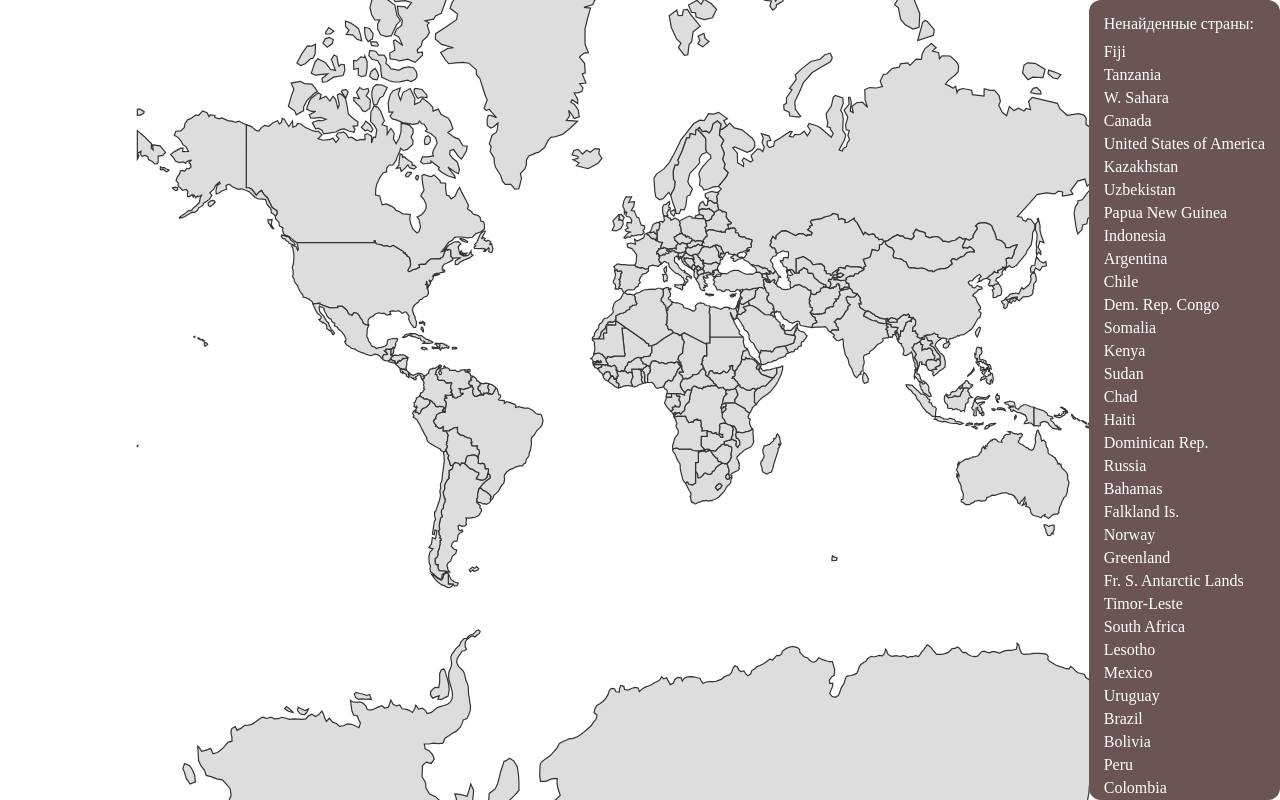
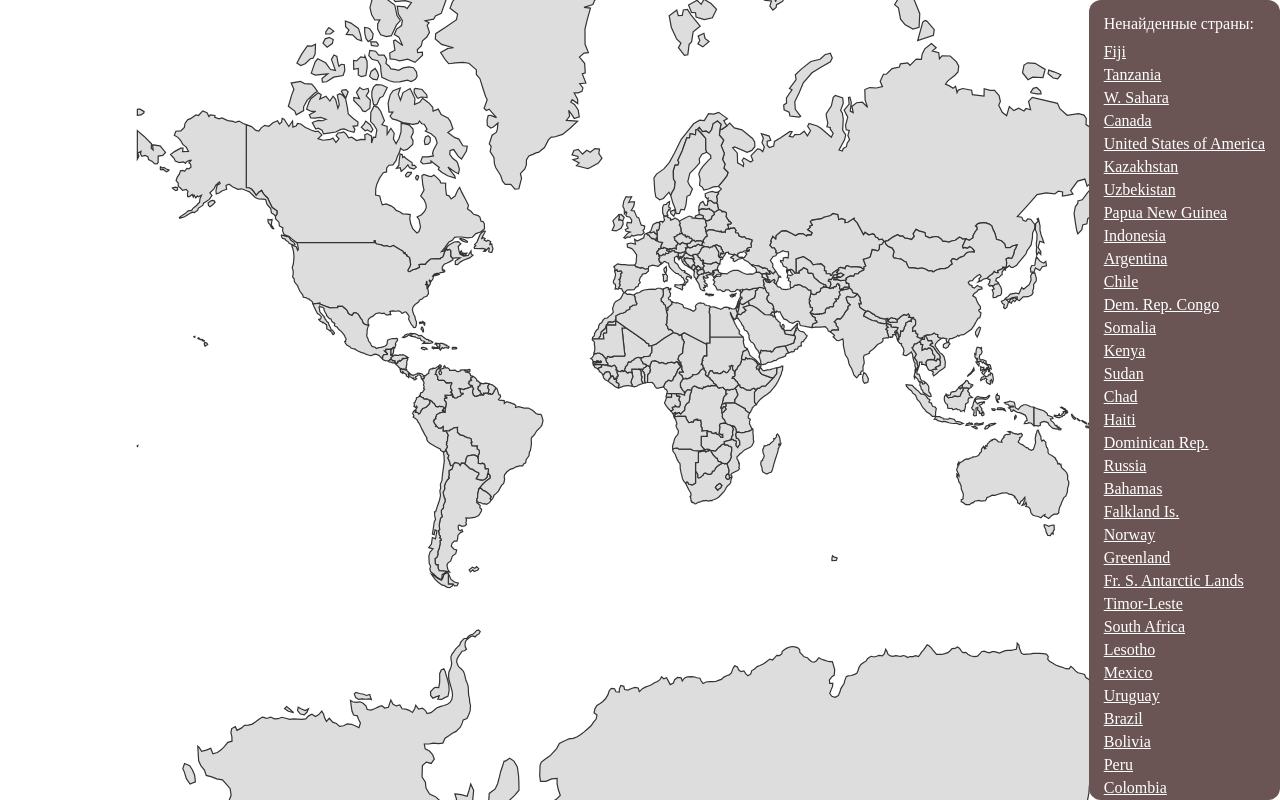
Before and after one commit to LizKa2091/guess-country-on-map, a React (Vite) app: page / in a window 1280 px wide. Built offline with nearby package versions, Linux system fonts and the light colour scheme.

Commit message:
feat(CountriesList and WorldMap): implement countries tips

```diff
--- a/src/components/CountriesList/CountriesList.module.scss
+++ b/src/components/CountriesList/CountriesList.module.scss
@@ -20,3 +20,12 @@
       }
    }
 }
+
+.notFoundCountry {
+   color: #fff;
+   text-decoration: underline;
+   cursor: pointer;
+}
+.foundCountry {
+   color: rgb(47, 216, 47);
+}
--- a/src/components/CountriesList/CountriesList.tsx
+++ b/src/components/CountriesList/CountriesList.tsx
@@ -1,10 +1,10 @@
 import { type FC } from 'react';
+import { useCountries } from '../../store/countriesStore';
 
 import styles from './CountriesList.module.scss';
-import { useCountries } from '../../store/countriesStore';
 
 const CountriesList: FC = () => {
-   const { countries } = useCountries();
+   const { countries, tipCountry } = useCountries();
 
    const foundCountries = countries.filter((country) => country.status === 'found');
    const notFoundCountries = countries.filter((country) => country.status === 'not found');
@@ -13,8 +13,8 @@ const CountriesList: FC = () => {
       <div className={styles.countriesContainer}>
          <p>Ненайденные страны:</p>
          <ul className={styles.countriesList}>
-            {notFoundCountries.map(country =>
-               <li key={country.id} className={styles.notFoundCountry}>
+            {notFoundCountries.map((country) =>
+               <li key={country.id} onClick={() => tipCountry(country.id)} className={styles.notFoundCountry}>
                   {country.properties.name}
                </li>
             )}
--- a/src/components/WorldMap/WorldMap.tsx
+++ b/src/components/WorldMap/WorldMap.tsx
@@ -21,7 +21,7 @@ const WorldMap: FC = () => {
       translateY: 0,
    });
 
-   const { countries, setFoundCountry } = useCountries();
+   const { countries, setFoundCountry, tippedCountryId } = useCountries();
 
    const projection = d3.geoMercator().scale(100).translate([400, 250]);
    const pathGenerator = d3.geoPath().projection(projection)
@@ -77,11 +77,13 @@ const WorldMap: FC = () => {
                   const name = data.properties.name || data.id;
                   const isHovered = hovered === name;
                   const isSelected = selectedCountry === name;
+                  const isTipped = tippedCountryId === data.id;
 
                   let fillColor = '#ddd';
                   if (data.status === 'found') fillColor = '#00ff59ff';
                   if (isHovered) fillColor = '#ffcc00';
                   if (isSelected) fillColor = '#ff8800';
+                  if (isTipped) fillColor = '#66ccff';
 
                   return (
                      <path
```
